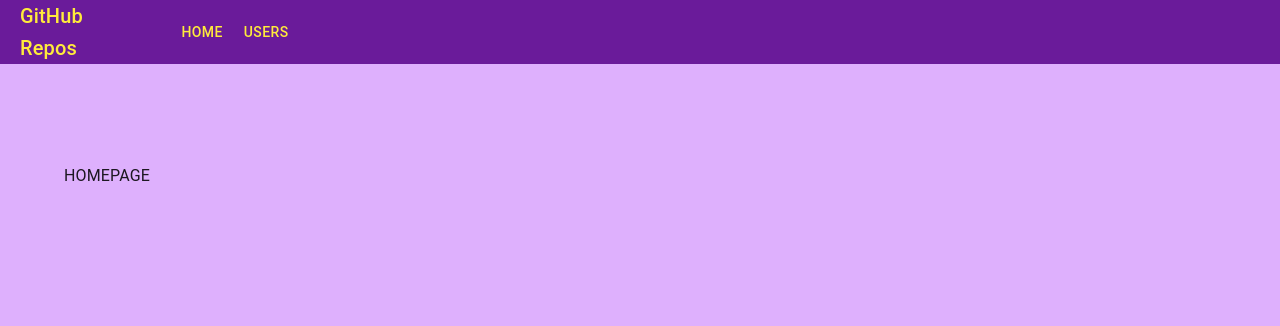
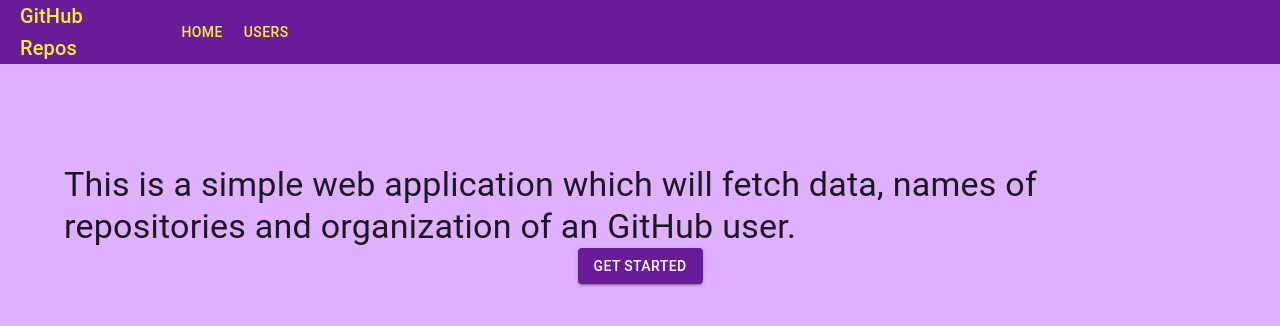
Before and after one commit to Podmenato/github-repositories, a React (Create React App) app: page / in a window 1280 px wide. Shown: the top 326 px of the page. Built offline with nearby package versions, Linux system fonts and the light colour scheme.

Commit message:
Adding text to main page

```diff
--- a/src/pages/Home.tsx
+++ b/src/pages/Home.tsx
@@ -1,5 +1,27 @@
 import React from 'react';
+import { Box, Button, Typography } from '@mui/material';
+import { Link } from 'react-router-dom';
 
-const Home = () => <div>HOMEPAGE</div>;
+import { EPaths } from 'enums/EPaths';
+
+const Home = () => (
+	<Box
+		sx={{
+			display: 'flex',
+			flexDirection: 'column',
+			justifyContent: 'center',
+			alignItems: 'center'
+		}}
+	>
+		<Typography variant="h4">
+			This is a simple web application which will fetch data, names of
+			repositories and organization of an GitHub user.
+		</Typography>
+
+		<Button variant="contained" component={Link} to={EPaths.USERS}>
+			Get started
+		</Button>
+	</Box>
+);
 
 export default Home;
```
